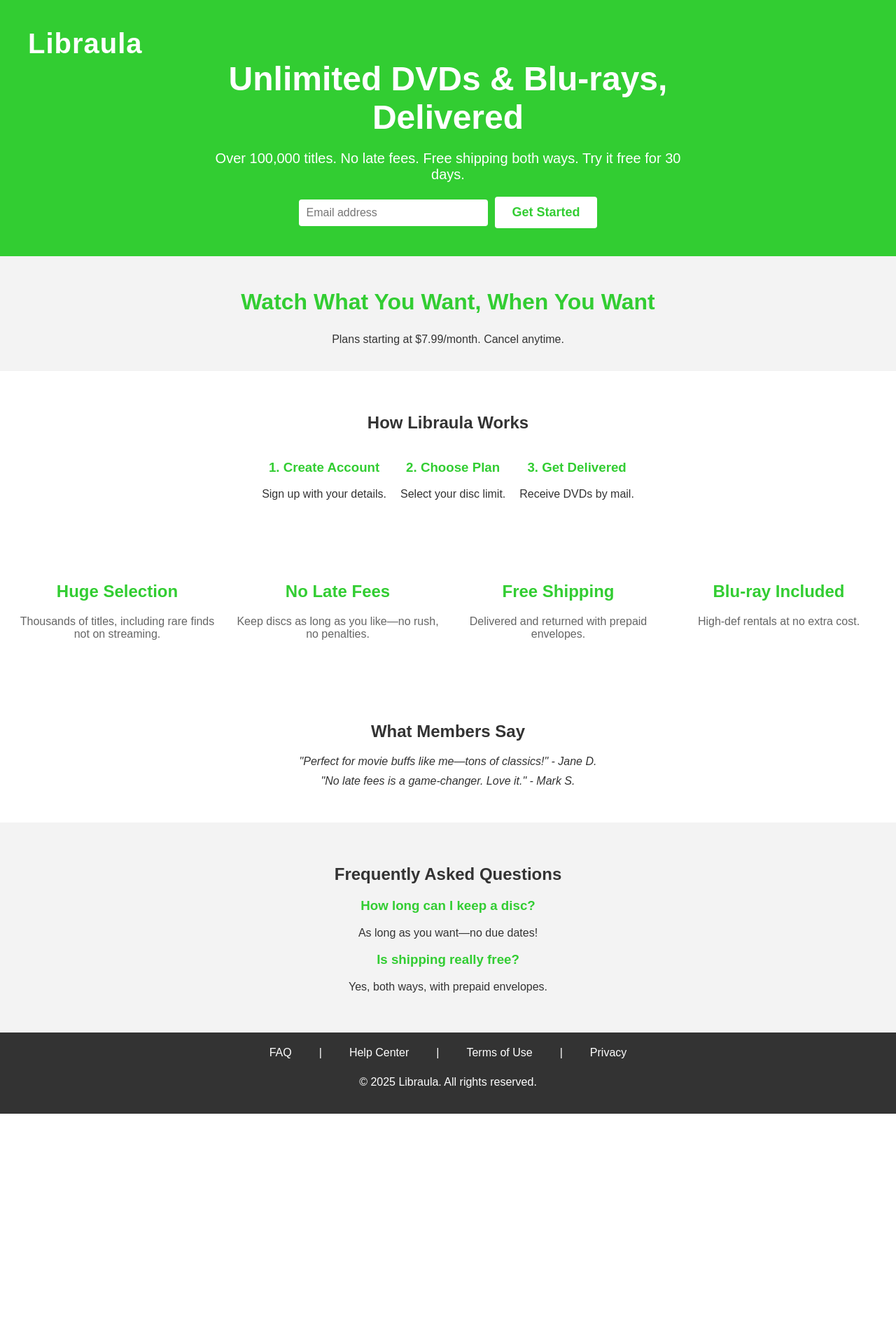
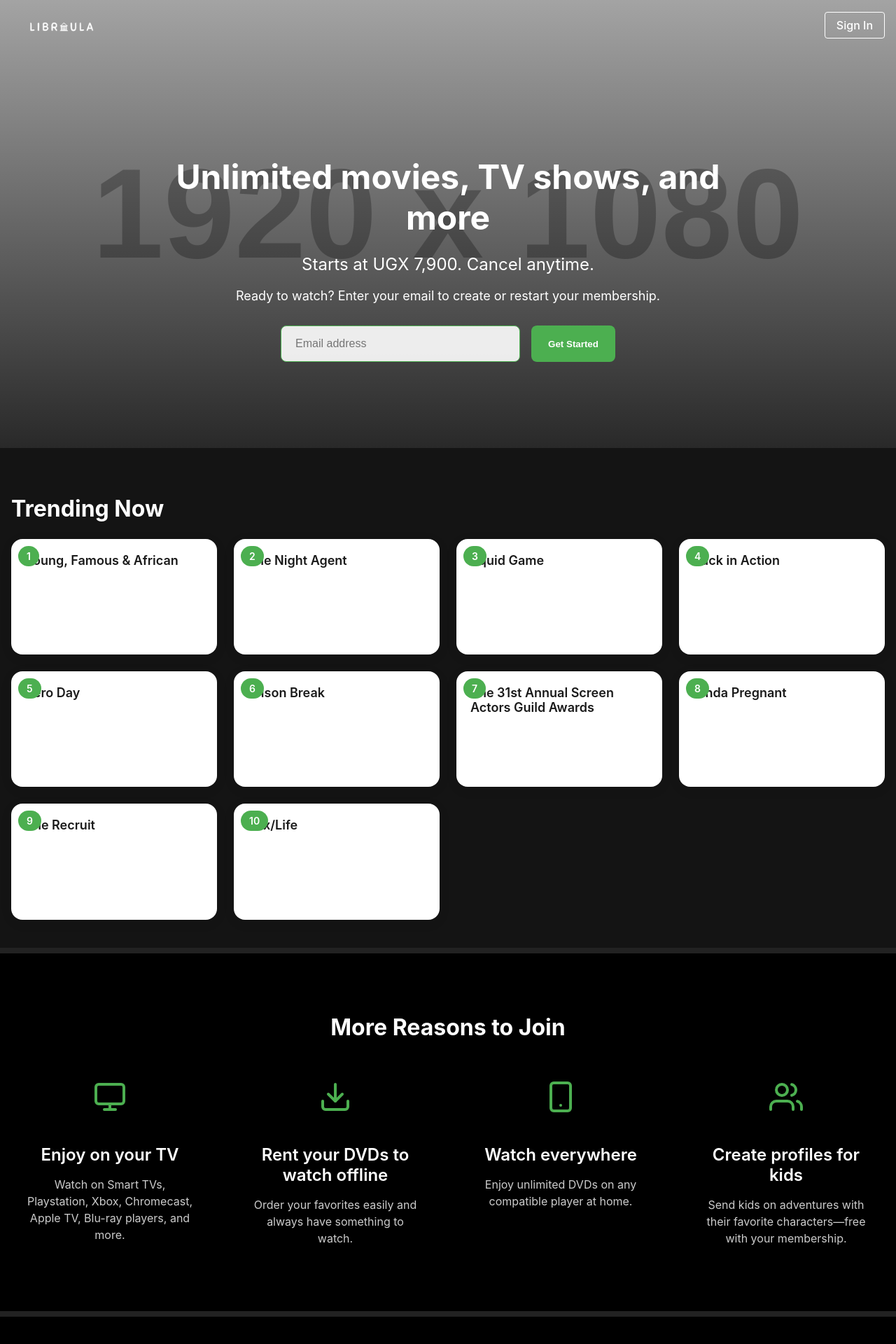
Before and after one commit to Libraula/libraula.com, a React (Create React App) app: page / in a window 1280 px wide. Shown: the top 1920 px of the page at 70% size. Before the commit the page ends 1591 px from the top, so only its background shows below. Built offline with nearby package versions, Linux system fonts and the light colour scheme.

Commit message:
home page

```diff
--- a/src/App.css
+++ b/src/App.css
@@ -1,168 +1,433 @@
-.App {
-  font-family: Arial, sans-serif;
-  text-align: center;
-  color: #333;
+/* Modern App Layout */
+.modern-app {
+  min-height: 100vh;
+  display: flex;
+  flex-direction: column;
+  background-color: #141414;
+  font-family: 'Inter', -apple-system, BlinkMacSystemFont, sans-serif;
+  color: #fff;
+  width: 100%;
+  overflow-x: hidden;
 }
 
-.App-header {
-  background-color: #32CD32; /* Lime green */
-  padding: 40px 20px;
-  color: white;
+/* Header */
+.modern-header {
+  position: relative;
+  min-height: 80vh;
+  background: url('https://via.placeholder.com/1920x1080') center/cover no-repeat;
+  display: flex;
+  flex-direction: column;
+  justify-content: flex-start;
+}
+
+.header-content {
+  display: flex;
+  justify-content: space-between;
+  align-items: center;
+  width: 100%;
+  max-width: 1400px;
+  margin: 0 auto;
+  padding: 1rem;
+  box-sizing: border-box;
+  z-index: 3;
+  position: relative;
+}
+
+.logo-link {
+  text-decoration: none;
+  flex-shrink: 0;
 }
 
 .logo {
-  font-size: 36px;
-  font-weight: bold;
-  text-align: left;
-  padding-left: 20px;
+  height: 40px;
+  width: auto;
+  max-width: 100%;
 }
 
-.header-content {
-  max-width: 700px;
-  margin: 0 auto;
+.signin-button {
+  background: transparent;
+  border: 1px solid #fff;
+  color: #fff;
+  padding: 0.5rem 1rem;
+  border-radius: 4px;
+  font-weight: 500;
+  text-decoration: none;
+  transition: all 0.2s ease;
+  white-space: nowrap;
+  margin-left: 1rem;
 }
 
-.App-header h1 {
-  font-size: 48px;
+.signin-button:hover {
+  background: rgba(255, 255, 255, 0.1);
+}
+
+.hero-overlay {
+  position: absolute;
+  top: 0;
+  left: 0;
+  right: 0;
+  bottom: 0;
+  background: linear-gradient(to bottom, rgba(0,0,0,0.6), rgba(0,0,0,0.8));
+  z-index: 2;
+}
+
+.modern-hero-content {
+  position: relative;
+  z-index: 3;
+  width: 90%;
+  max-width: 800px;
+  margin: 4rem auto;
+  text-align: center;
+  padding: 0 1rem;
+}
+
+.modern-hero-content h1 {
+  font-size: clamp(2rem, 5vw, 3.5rem);
+  font-weight: 900;
+  margin-bottom: 1rem;
+  line-height: 1.2;
+}
+
+.hero-subtitle {
+  font-size: clamp(1rem, 3vw, 1.5rem);
+  font-weight: 400;
+  margin-bottom: 1.25rem;
+}
+
+.hero-text {
+  font-size: clamp(0.875rem, 2vw, 1.125rem);
+  margin-bottom: 2rem;
+}
+
+.hero-actions {
+  display: flex;
+  justify-content: center;
+  gap: 1rem;
+  flex-wrap: wrap;
+  width: 100%;
+  padding: 0 1rem;
+  box-sizing: border-box;
+}
+
+.email-input {
+  padding: 0.875rem 1.25rem;
+  font-size: 1rem;
+  width: 100%;
+  max-width: 300px;
+  border: 1px solid #4CAF50;
+  border-radius: 8px;
+  background: rgba(255, 255, 255, 0.9);
+  transition: all 0.2s ease;
+}
+
+.email-input:focus {
+  border-color: #43A047;
+  box-shadow: 0 0 0 4px rgba(76, 175, 80, 0.1);
+  outline: none;
+}
+
+.primary-button {
+  display: inline-flex;
+  align-items: center;
+  gap: 0.5rem;
+  padding: 0.875rem 1.25rem;
+  border-radius: 8px;
+  font-weight: 600;
+  background: #4CAF50;
+  color: white;
+  border: none;
+  cursor: pointer;
+  transition: all 0.2s ease;
+  text-decoration: none;
+  white-space: nowrap;
+  height: 52px;
+}
+
+.primary-button:hover {
+  background: #43A047;
+  transform: translateY(-2px);
+}
+
+/* Trending Section */
+.trending-section {
+  width: 100%;
+  max-width: 1400px;
+  margin: 2.5rem auto;
+  padding: 0 1rem;
+  box-sizing: border-box;
+}
+
+.trending-section h2 {
+  font-size: clamp(1.5rem, 4vw, 2rem);
+  font-weight: 700;
+  margin-bottom: 1.5rem;
+}
+
+.modern-movie-grid {
+  display: grid;
+  grid-template-columns: repeat(auto-fit, minmax(200px, 1fr));
+  gap: 1rem;
+  width: 100%;
+}
+
+.modern-movie-card {
+  background: #2f2f2f;
+  border-radius: 8px;
+  overflow: hidden;
+  position: relative;
+  transition: transform 0.3s ease;
+  aspect-ratio: 16/9;
+}
+
+.modern-movie-card:hover {
+  transform: scale(1.03);
+}
+
+.card-rank {
+  position: absolute;
+  top: 0.625rem;
+  left: 0.625rem;
+  background: #4CAF50;
+  color: white;
+  padding: 0.375rem 0.75rem;
+  border-radius: 20px;
+  font-size: 0.875rem;
+  font-weight: 600;
+}
+
+.modern-movie-info {
+  padding: 1rem;
+}
+
+.modern-movie-info h3 {
+  font-size: 1rem;
+  font-weight: 600;
+  color: #fff;
   margin: 0;
 }
 
-.App-header p {
-  font-size: 20px;
-  margin: 20px 0;
+/* Features Section */
+.features-section {
+  background: #000;
+  padding: 3.75rem 1rem;
+  border-top: 8px solid #222;
+  width: 100%;
+  box-sizing: border-box;
 }
 
-.email-input {
-  padding: 10px;
-  font-size: 16px;
-  width: 250px;
-  margin-right: 10px;
-  border: none;
-  border-radius: 4px;
+.features-section h2 {
+  font-size: clamp(1.5rem, 4vw, 2rem);
+  font-weight: 700;
+  margin-bottom: 2.5rem;
+  text-align: center;
 }
 
-.App-button {
-  background-color: #fff;
-  color: #32CD32; /* Lime green text */
-  border: none;
-  padding: 12px 24px;
-  font-size: 18px;
-  font-weight: bold;
-  border-radius: 4px;
-  cursor: pointer;
-  text-decoration: none; /* For Link */
+.features-grid {
+  max-width: 1400px;
+  margin: 0 auto;
+  display: grid;
+  grid-template-columns: repeat(auto-fit, minmax(250px, 1fr));
+  gap: 2.5rem;
+  width: 100%;
 }
 
-.App-button:hover {
-  background-color: #f0f0f0;
+.feature-item {
+  text-align: center;
+  padding: 1rem;
 }
 
-.promo-banner {
-  background-color: #f3f3f3;
-  padding: 20px;
+.feature-icon {
+  font-size: clamp(2rem, 5vw, 3rem);
+  color: #4CAF50;
+  margin-bottom: 1rem;
 }
 
-.promo-banner h2 {
-  font-size: 32px;
-  color: #32CD32; /* Lime green */
+.feature-item h3 {
+  font-size: clamp(1.25rem, 3vw, 1.5rem);
+  font-weight: 600;
+  margin-bottom: 0.75rem;
 }
 
-.how-it-works {
-  padding: 40px 20px;
+.feature-item p {
+  font-size: clamp(0.875rem, 2vw, 1rem);
+  color: #ccc;
+  line-height: 1.5;
 }
 
-.steps {
-  display: flex;
-  justify-content: center;
-  gap: 20px;
-  flex-wrap: wrap;
+/* FAQ Section */
+.faq-section {
+  background: #000;
+  padding: 3.75rem 1rem;
+  border-top: 8px solid #222;
+  width: 100%;
+  box-sizing: border-box;
 }
 
-.step h3 {
-  color: #32CD32; /* Lime green */
+.faq-section h2 {
+  font-size: clamp(1.5rem, 4vw, 2rem);
+  font-weight: 700;
+  margin-bottom: 2.5rem;
+  text-align: center;
 }
 
-.App-features {
-  display: grid;
-  grid-template-columns: repeat(auto-fit, minmax(250px, 1fr));
-  gap: 20px;
-  padding: 40px 20px;
-  background-color: #fff;
+.faq-container {
+  max-width: 800px;
+  margin: 0 auto 2.5rem;
+  width: 100%;
 }
 
-.feature h2 {
-  font-size: 24px;
-  color: #32CD32; /* Lime green */
+.faq-item {
+  background: #303030;
+  margin-bottom: 0.5rem;
+  border-radius: 8px;
+  overflow: hidden;
 }
 
-.feature p {
-  font-size: 16px;
-  color: #666;
+.faq-question {
+  display: flex;
+  justify-content: space-between;
+  align-items: center;
+  padding: 1.25rem;
+  font-size: clamp(1rem, 2.5vw, 1.25rem);
+  font-weight: 600;
+  cursor: pointer;
+  transition: background 0.2s ease;
 }
 
-.pricing {
-  padding: 40px 20px;
-  background-color: #f3f3f3;
+.faq-question:hover {
+  background: #404040;
 }
 
-.plans {
-  display: flex;
-  justify-content: center;
-  gap: 20px;
-  flex-wrap: wrap;
+.faq-answer {
+  padding: 1.25rem;
+  font-size: clamp(0.875rem, 2vw, 1rem);
+  color: #ccc;
+  background: #303030;
+  animation: slideDown 0.3s ease;
 }
 
-.plan {
-  background-color: white;
-  padding: 20px;
-  border-radius: 8px;
-  width: 200px;
+.cta-container {
+  text-align: center;
+  width: 100%;
+  padding: 0 1rem;
+  box-sizing: border-box;
 }
 
-.plan-button {
-  background-color: #32CD32; /* Lime green */
-  color: white;
-  border: none;
-  padding: 10px;
-  font-size: 16px;
-  border-radius: 4px;
-  cursor: pointer;
+.cta-container p {
+  font-size: clamp(1rem, 2.5vw, 1.125rem);
+  margin-bottom: 1.5rem;
 }
 
-.plan-button:hover {
-  background-color: #28A428; /* Darker lime green */
+/* Modern Footer */
+.modern-footer {
+  background: #000;
+  padding: 3.75rem 1rem;
+  border-top: 8px solid #222;
+  color: #757575;
+  width: 100%;
+  box-sizing: border-box;
 }
 
-.testimonials {
-  padding: 40px 20px;
+.footer-content {
+  max-width: 1400px;
+  margin: 0 auto;
+  width: 100%;
 }
 
-.quotes p {
-  font-style: italic;
-  margin: 10px 0;
-}
-
-.faq {
-  padding: 40px 20px;
-  background-color: #f3f3f3;
-}
-
-.faq-item h3 {
-  color: #32CD32; /* Lime green */
-}
-
-.App-footer {
-  background-color: #333;
-  color: #fff;
-  padding: 20px;
+.footer-links {
+  display: grid;
+  grid-template-columns: repeat(auto-fit, minmax(140px, 1fr));
+  gap: 1rem;
+  margin-bottom: 1.5rem;
 }
 
 .footer-links a {
-  color: #fff;
-  margin: 0 10px;
+  color: #757575;
   text-decoration: none;
+  font-size: 0.875rem;
+  transition: color 0.2s ease;
+  display: block;
+  padding: 0.25rem 0;
 }
 
 .footer-links a:hover {
-  text-decoration: underline;
+  color: #4CAF50;
 }
+
+.copyright {
+  font-size: 0.75rem;
+  margin-top: 1.5rem;
+  text-align: center;
+}
+
+/* Animations */
+@keyframes slideDown {
+  from {
+    height: 0;
+    opacity: 0;
+  }
+  to {
+    height: auto;
+    opacity: 1;
+  }
+}
+
+/* Base Responsive Design */
+@media screen and (max-width: 1024px) {
+  .header-content {
+    padding: 0.75rem;
+  }
+
+  .modern-movie-grid {
+    grid-template-columns: repeat(auto-fit, minmax(180px, 1fr));
+  }
+}
+
+@media screen and (max-width: 768px) {
+  .modern-header {
+    min-height: 60vh;
+  }
+
+  .hero-actions {
+    flex-direction: column;
+    align-items: center;
+    padding: 0 2rem;
+    max-width: 100%;
+  }
+
+  .email-input {
+    max-width: 100%;
+    width: 100%;
+    box-sizing: border-box;
+  }
+
+  .primary-button {
+    width: 100%;
+    justify-content: center;
+    box-sizing: border-box;
+    padding: 0.875rem 1rem;
+  }
+}
+
+@media screen and (max-width: 480px) {
+  .header-content {
+    padding: 0.5rem;
+  }
+
+  .logo {
+    height: 32px;
+  }
+
+  .signin-button {
+    padding: 0.375rem 0.75rem;
+    font-size: 0.875rem;
+  }
+
+  .modern-movie-grid {
+    grid-template-columns: 1fr;
+  }
+
+  .hero-actions {
+    padding: 0 1rem;
+  }
+}
--- a/src/App.js
+++ b/src/App.js
@@ -1,82 +1,168 @@
+import React, { useState } from 'react';
 import { Link } from 'react-router-dom';
+import { FiChevronDown, FiChevronUp, FiMonitor, FiDownload, FiSmartphone, FiUsers } from 'react-icons/fi';
+import logo from './logo.png'; // Import logo from same folder as App.js
 import './App.css';
 
 function App() {
+  const [faqOpen, setFaqOpen] = useState(null);
+
+  const toggleFaq = (index) => {
+    setFaqOpen(faqOpen === index ? null : index);
+  };
+
+  const trendingMovies = [
+    { title: "Young, Famous & African", rank: 1 },
+    { title: "The Night Agent", rank: 2 },
+    { title: "Squid Game", rank: 3 },
+    { title: "Back in Action", rank: 4 },
+    { title: "Zero Day", rank: 5 },
+    { title: "Prison Break", rank: 6 },
+    { title: "The 31st Annual Screen Actors Guild Awards", rank: 7 },
+    { title: "Kinda Pregnant", rank: 8 },
+    { title: "The Recruit", rank: 9 },
+    { title: "Sex/Life", rank: 10 },
+  ];
+
+  const faqItems = [
+    {
+      question: "What is Libraula?",
+      answer: "Libraula is a DVD and Blu-ray rental service that offers a wide variety of movies and TV shows delivered to your door. Enjoy unlimited rentals with no late fees and free shipping both ways."
+    },
+    {
+      question: "How much does Libraula cost?",
+      answer: "Plans start at UGX 7,900 per month. Choose your disc limit and enjoy flexible, affordable access to thousands of titles."
+    },
+    {
+      question: "Where can I watch?",
+      answer: "Watch your rented DVDs on any compatible DVD or Blu-ray player at home."
+    },
+    {
+      question: "How do I cancel?",
+      answer: "Cancel anytime through your account settings—no hidden fees or penalties."
+    },
+    {
+      question: "What can I watch on Libraula?",
+      answer: "Explore over 100,000 titles, including movies, TV shows, and rare finds not available on streaming platforms."
+    },
+    {
+      question: "Is Libraula good for kids?",
+      answer: "Yes! Create profiles for kids to enjoy family-friendly content included with your membership."
+    }
+  ];
+
   return (
-    <div className="App">
-      <header className="App-header">
-        <div className="logo">Libraula</div>
+    <div className="modern-app">
+      <header className="modern-header">
         <div className="header-content">
-          <h1>Unlimited DVDs & Blu-rays, Delivered</h1>
-          <p>Over 100,000 titles. No late fees. Free shipping both ways. Try it free for 30 days.</p>
-          <input type="email" placeholder="Email address" className="email-input" />
-          <Link to="/signup">
-            <button className="App-button">Get Started</button>
+          <Link to="/" className="logo-link">
+            <img src={logo} alt="Libraula Logo" className="logo" />
           </Link>
+          <Link to="/login" className="signin-button">Sign In</Link>
+        </div>
+        <div className="hero-overlay"></div>
+        <div className="modern-hero-content">
+          <h1>Unlimited movies, TV shows, and more</h1>
+          <p className="hero-subtitle">Starts at UGX 7,900. Cancel anytime.</p>
+          <p className="hero-text">Ready to watch? Enter your email to create or restart your membership.</p>
+          <div className="hero-actions">
+            <input type="email" placeholder="Email address" className="email-input" />
+            <Link to="/signup">
+              <button className="primary-button">Get Started</button>
+            </Link>
+          </div>
         </div>
       </header>
-      <section className="promo-banner">
-        <h2>Watch What You Want, When You Want</h2>
-        <p>Plans starting at $7.99/month. Cancel anytime.</p>
+
+      <section className="trending-section">
+        <h2>Trending Now</h2>
+        <div className="modern-movie-grid">
+          {trendingMovies.map((movie, index) => (
+            <div key={index} className="modern-movie-card">
+              <div className="card-rank">{movie.rank}</div>
+              <div className="modern-movie-info">
+                <h3>{movie.title}</h3>
+              </div>
+            </div>
+          ))}
+        </div>
       </section>
-      <section className="how-it-works">
-        <h2>How Libraula Works</h2>
-        <div className="steps">
-          <div className="step">
-            <h3>1. Create Account</h3>
-            <p>Sign up with your details.</p>
+
+      <section className="features-section">
+        <h2>More Reasons to Join</h2>
+        <div className="features-grid">
+          <div className="feature-item">
+            <FiMonitor className="feature-icon" />
+            <h3>Enjoy on your TV</h3>
+            <p>Watch on Smart TVs, Playstation, Xbox, Chromecast, Apple TV, Blu-ray players, and more.</p>
           </div>
-          <div className="step">
-            <h3>2. Choose Plan</h3>
-            <p>Select your disc limit.</p>
+          <div className="feature-item">
+            <FiDownload className="feature-icon" />
+            <h3>Rent your DVDs to watch offline</h3>
+            <p>Order your favorites easily and always have something to watch.</p>
           </div>
-          <div className="step">
-            <h3>3. Get Delivered</h3>
-            <p>Receive DVDs by mail.</p>
+          <div className="feature-item">
+            <FiSmartphone className="feature-icon" />
+            <h3>Watch everywhere</h3>
+            <p>Enjoy unlimited DVDs on any compatible player at home.</p>
+          </div>
+          <div className="feature-item">
+            <FiUsers className="feature-icon" />
+            <h3>Create profiles for kids</h3>
+            <p>Send kids on adventures with their favorite characters—free with your membership.</p>
           </div>
         </div>
       </section>
-      <section className="App-features">
-        <div className="feature">
-          <h2>Huge Selection</h2>
-          <p>Thousands of titles, including rare finds not on streaming.</p>
+
+      <section className="faq-section">
+        <h2>Frequently Asked Questions</h2>
+        <div className="faq-container">
+          {faqItems.map((item, index) => (
+            <div key={index} className="faq-item">
+              <div className="faq-question" onClick={() => toggleFaq(index)}>
+                <h3>{item.question}</h3>
+                {faqOpen === index ? <FiChevronUp /> : <FiChevronDown />}
+              </div>
+              {faqOpen === index && (
+                <div className="faq-answer">
+                  <p>{item.answer}</p>
+                </div>
+              )}
+            </div>
+          ))}
         </div>
-        <div className="feature">
-          <h2>No Late Fees</h2>
-          <p>Keep discs as long as you like—no rush, no penalties.</p>
-        </div>
-        <div className="feature">
-          <h2>Free Shipping</h2>
-          <p>Delivered and returned with prepaid envelopes.</p>
-        </div>
-        <div className="feature">
-          <h2>Blu-ray Included</h2>
-          <p>High-def rentals at no extra cost.</p>
+        <div className="cta-container">
+          <p>Ready to watch? Enter your email to create or restart your membership.</p>
+          <div className="hero-actions">
+            <input type="email" placeholder="Email address" className="email-input" />
+            <Link to="/signup">
+              <button className="primary-button">Get Started</button>
+            </Link>
+          </div>
         </div>
       </section>
-      <section className="testimonials">
-        <h2>What Members Say</h2>
-        <div className="quotes">
-          <p>"Perfect for movie buffs like me—tons of classics!" - Jane D.</p>
-          <p>"No late fees is a game-changer. Love it." - Mark S.</p>
+
+      <footer className="modern-footer">
+        <div className="footer-content">
+          <div className="footer-links">
+            <a href="#">FAQ</a>
+            <a href="#">Help Center</a>
+            <a href="#">Account</a>
+            <a href="#">Media Center</a>
+            <a href="#">Investor Relations</a>
+            <a href="#">Jobs</a>
+            <a href="#">Ways to Watch</a>
+            <a href="#">Terms of Use</a>
+            <a href="#">Privacy</a>
+            <a href="#">Cookie Preferences</a>
+            <a href="#">Corporate Information</a>
+            <a href="#">Contact Us</a>
+            <a href="#">Speed Test</a>
+            <a href="#">Legal Notices</a>
+            <a href="#">Only on Libraula</a>
+          </div>
+          <p className="copyright">Libraula Uganda • © 2025 Libraula. All rights reserved.</p>
         </div>
-      </section>
-      <section className="faq">
-        <h2>Frequently Asked Questions</h2>
-        <div className="faq-item">
-          <h3>How long can I keep a disc?</h3>
-          <p>As long as you want—no due dates!</p>
-        </div>
-        <div className="faq-item">
-          <h3>Is shipping really free?</h3>
-          <p>Yes, both ways, with prepaid envelopes.</p>
-        </div>
-      </section>
-      <footer className="App-footer">
-        <div className="footer-links">
-          <a href="#">FAQ</a> | <a href="#">Help Center</a> | <a href="#">Terms of Use</a> | <a href="#">Privacy</a>
-        </div>
-        <p>© 2025 Libraula. All rights reserved.</p>
       </footer>
     </div>
   );
```
Also changed, not shown: src/logo.png (added).
